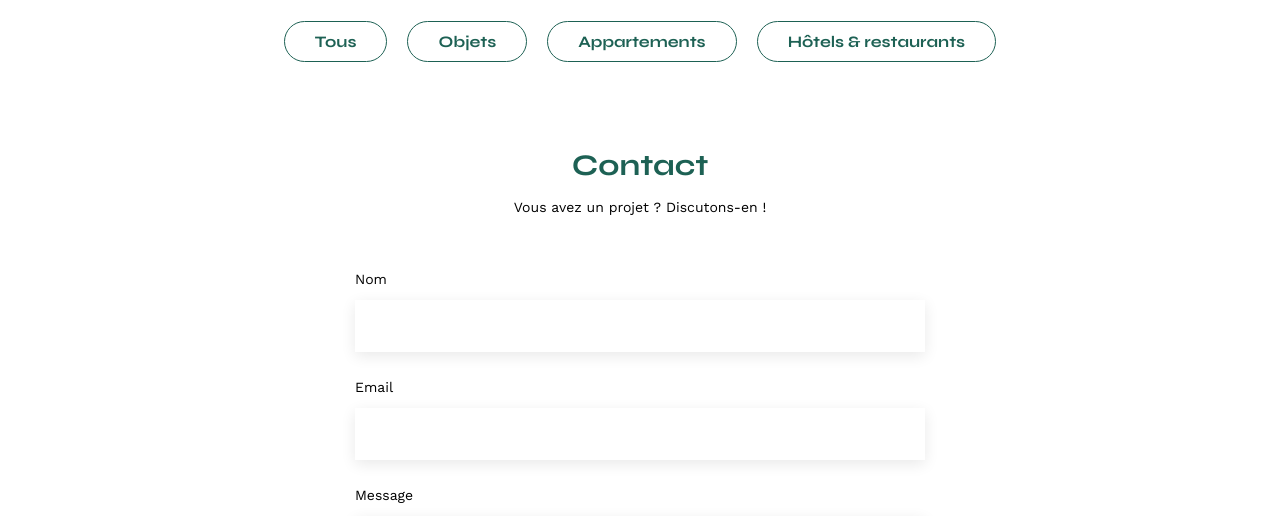
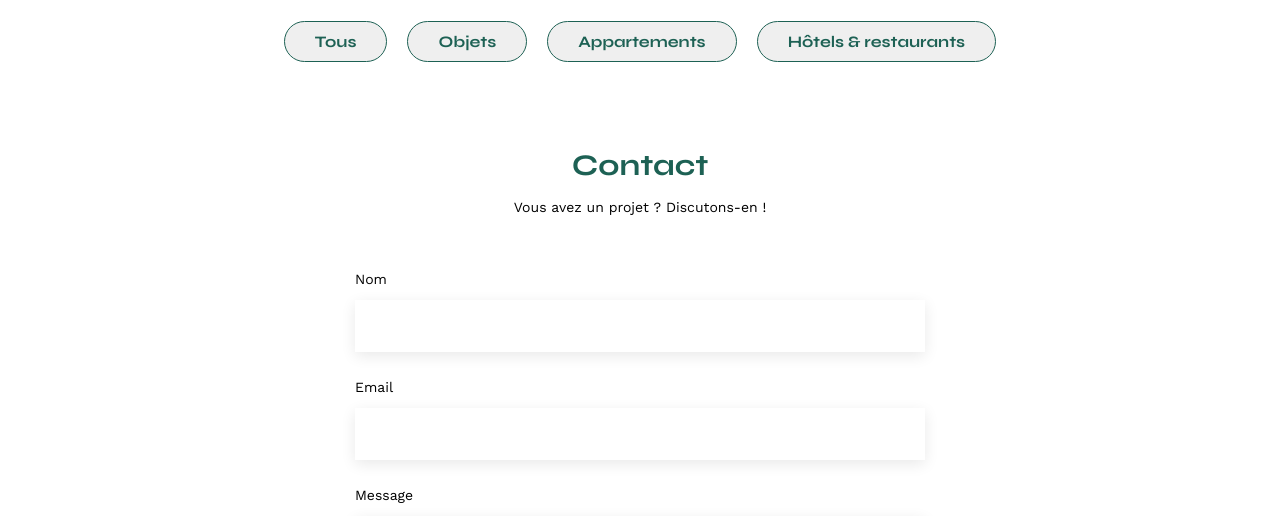
Before and after one commit to drouetromain/OCR-P3-sophie-bluel, a plain HTML site: page FrontEnd/index.html in a window 1280 px wide. Shown: the part 584-1100 px from the top of the page. Drawn offline with nearby package versions, Linux system fonts and the light colour scheme; no server answers.

Commit message:
Modifications <a> en <button> Filtres

```diff
--- a/FrontEnd/index.html
+++ b/FrontEnd/index.html
@@ -38,10 +38,14 @@
 	<section id="portfolio">
 		<h2>Mes Projets</h2>
 		<div class="filters">
-			<a class="facets" href="#" id="btn-tous">Tous</a>
+			<!-- <a class="facets" href="#" id="btn-tous">Tous</a>
 			<a class="facets" href="#" id="btn-objets">Objets</a>
 			<a class="facets" href="#" id="btn-appartements">Appartements</a>
-			<a class="facets" href="#" id="btn-hotels">Hôtels & restaurants</a>
+			<a class="facets" href="#" id="btn-hotels">Hôtels & restaurants</a> -->
+			<button class="facets" id="btn-tous">Tous</button>
+			<button class="facets" id="btn-objets">Objets</button>
+			<button class="facets" id="btn-appartements">Appartements</button>
+			<button class="facets" id="btn-hotels">Hôtels & restaurants</button>
 		</div>
 		<div class="gallery">
 		</div>
```
Also changed, not shown: FrontEnd/projets.js (+4 -4 lines).
